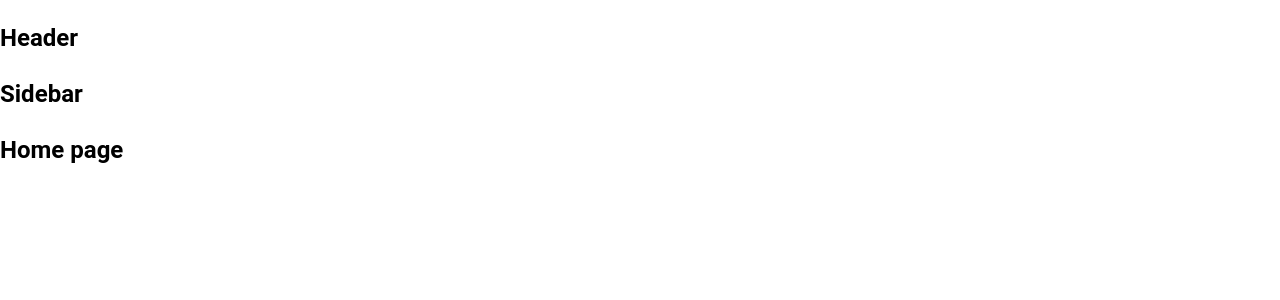
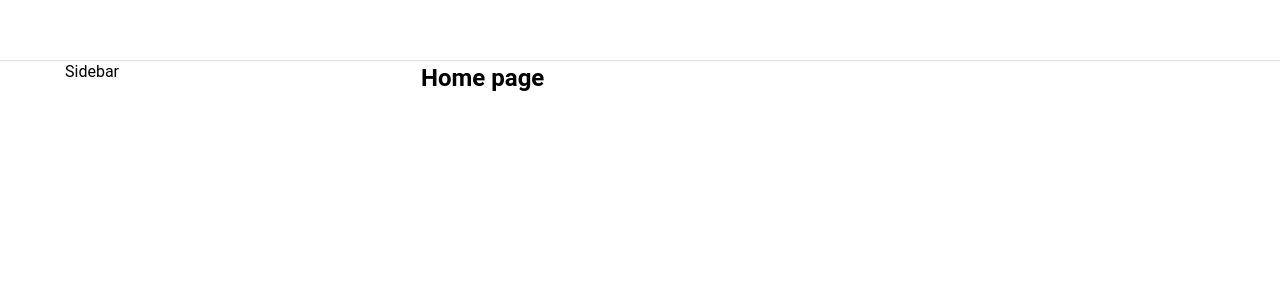
Before and after one commit to NgHuuTrong/tiktok-frontend, a React (Create React App) app: page / in a window 1280 px wide. Shown: the top 300 px of the page. Built offline with nearby package versions, Linux system fonts and the light colour scheme.

Commit message:
Build frame for Default Layout

```diff
--- a/package.json
+++ b/package.json
@@ -6,6 +6,7 @@
     "@testing-library/jest-dom": "^5.16.5",
     "@testing-library/react": "^13.4.0",
     "@testing-library/user-event": "^13.5.0",
+    "classnames": "^2.3.2",
     "normalize.css": "^8.0.1",
     "react": "^18.2.0",
     "react-dom": "^18.2.0",
--- a/src/components/GlobalStyles/GlobalStyles.scss
+++ b/src/components/GlobalStyles/GlobalStyles.scss
@@ -3,9 +3,16 @@
 
 :root {
   --primary: #fe2c55;
+
+  // Default layout
+  --default-layout-header-height: 60px;
+  --default-layout-width: 1150px;
+  --default-layout-sidebar-width: 356px;
 }
 
 * {
+  margin: 0;
+  padding: 0;
   box-sizing: border-box;
 }
 
--- /dev/null
+++ b/src/components/Layout/DefaultLayout/DefaultLayout.module.scss
@@ -0,0 +1,16 @@
+.wrapper {
+  display: flex;
+  flex-direction: column;
+  align-items: center;
+  justify-content: flex-start;
+}
+
+.container {
+  width: var(--default-layout-width);
+  display: flex;
+  min-height: 1000px;
+}
+
+.content {
+  flex: 1;
+}
--- /dev/null
+++ b/src/components/Layout/DefaultLayout/Sidebar/Sidebar.module.scss
@@ -0,0 +1,4 @@
+.wrapper {
+  width: var(--default-layout-sidebar-width);
+  min-height: 1000px;
+}
--- a/src/components/Layout/DefaultLayout/Sidebar/index.js
+++ b/src/components/Layout/DefaultLayout/Sidebar/index.js
@@ -1,5 +1,10 @@
+import classNames from 'classnames/bind';
+import styles from './Sidebar.module.scss';
+
+const cx = classNames.bind(styles);
+
 function Sidebar() {
-  return <h2>Sidebar</h2>;
+  return <aside className={cx('wrapper')}>Sidebar</aside>;
 }
 
 export default Sidebar;
--- a/src/components/Layout/DefaultLayout/index.js
+++ b/src/components/Layout/DefaultLayout/index.js
@@ -1,13 +1,19 @@
+import classNames from 'classnames/bind';
+
+import styles from './DefaultLayout.module.scss';
+
 import Header from '../components/Header';
 import Sidebar from './Sidebar';
 
+const cx = classNames.bind(styles);
+
 function DefaultLayout({ children }) {
   return (
-    <div>
+    <div className={cx('wrapper')}>
       <Header />
-      <div className="container">
+      <div className={cx('container')}>
         <Sidebar />
-        <div className="content">{children}</div>
+        <div className={cx('content')}>{children}</div>
       </div>
     </div>
   );
--- /dev/null
+++ b/src/components/Layout/components/Header/Header.module.scss
@@ -0,0 +1,14 @@
+.wrapper {
+  box-shadow: 0px 1px 1px rgb(0 0 0 / 12%);
+  width: 100%;
+  height: var(--default-layout-header-height);
+  display: flex;
+  justify-content: space-around;
+  background: rgba(255, 255, 255, 1);
+  align-items: center;
+}
+
+.inner {
+  width: var(--default-layout-width);
+  height: 100%;
+}
--- a/src/components/Layout/components/Header/index.js
+++ b/src/components/Layout/components/Header/index.js
@@ -1,5 +1,14 @@
+import classNames from 'classnames/bind';
+import styles from './Header.module.scss';
+
+const cx = classNames.bind(styles);
+
 function Header() {
-  return <h2>Header</h2>;
+  return (
+    <header className={cx('wrapper')}>
+      <div className={cx('inner')}></div>
+    </header>
+  );
 }
 
 export default Header;
```
Also changed, not shown: 1 other file (tests, documents, lock files or other folders).
